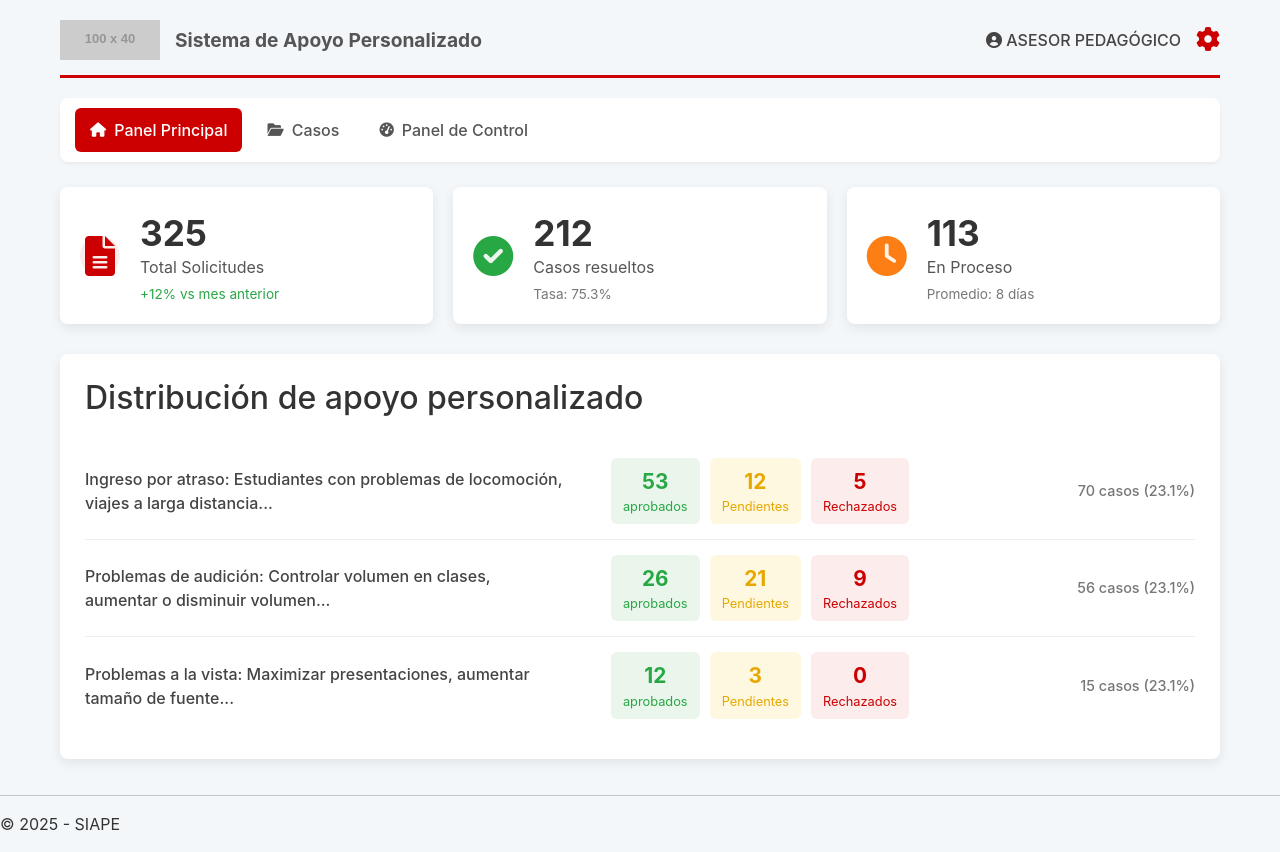
After one commit to Wiccaos/SIAPE-test, a Django app: template SIAPE/templates/SIAPE/dashboard_asesor.html in a window 1280 px wide. The commit adds this page. Run offline with Django 5.2, Linux system fonts and the light colour scheme; the template is opened without the code that fills it, so the values that code supplies are empty; grey boxes labelled with a size stand in for pictures from a placeholder-image service; parts of the project's set-up code (start-up, migrations or seed data) failed here and were passed over; some libraries are stand-ins or nearby versions.

Commit message:
testeo de frontend

```diff
--- a/DRF/settings.py
+++ b/DRF/settings.py
@@ -145,7 +145,7 @@ DEFAULT_AUTO_FIELD = 'django.db.models.BigAutoField'
 # Guardado de archivos en el servidor
 MEDIA_ROOT = os.path.join(BASE_DIR, 'media')
 
-# URL pulbica para el navegador
+# URL publica para el navegador
 MEDIA_URL = '/media/'
 
 # Redireccionar al inicio despues de login
--- a/DRF/urls.py
+++ b/DRF/urls.py
@@ -43,6 +43,7 @@ urlpatterns = [
     # URL's de la app SIAPE
     path('SIAPE/', include('SIAPE.urls')),
     path('formulario-solicitud/', views.vista_formulario_solicitud, name='formulario-solicitud'),
+    path('dashboard/asesor/', views.dashboard_asesor, name='dashboard_asesor'),
 
     # URLs documentación
     path('swagger/', schema_view.with_ui('swagger', cache_timeout=0), name='schema-swagger-ui'),
--- a/SIAPE/models.py
+++ b/SIAPE/models.py
@@ -181,7 +181,7 @@ class Solicitudes(models.Model):
         on_delete=models.SET_NULL,
         null=True,
         blank=True,
-        limit_choices_to={'rol__nombre_rol': 'Asesor Pedagogico'}
+        limit_choices_to={'rol__nombre_rol': 'Asesor Pedagógico'}
     )
 
     class Meta:
--- a/SIAPE/permissions.py
+++ b/SIAPE/permissions.py
@@ -24,8 +24,7 @@ class IsAsesorPedagogico(BasePermission):
             return False
 
         # Compara el rol
-        return rol_usuario == 'Asesor Pedagogico'
-
+        return rol_usuario == 'Asesor Pedagógico'
 
 class IsDocente(BasePermission):
     """
--- /dev/null
+++ b/SIAPE/static/CSS/dashboard.css
@@ -0,0 +1,202 @@
+/* --- ESTILOS GENERALES --- */
+body {
+    background-color: #f4f7fa; /* Fondo gris claro como el mockup */
+    color: #333;
+    font-family: -apple-system, BlinkMacSystemFont, "Segoe UI", Roboto, "Helvetica Neue", Arial, sans-serif;
+    margin: 0;
+}
+
+.main-content {
+    width: 100%;
+    max-width: 1200px; /* Ancho máximo del dashboard */
+    margin: 0 auto; /* Centrado */
+    padding: 20px;
+    box-sizing: border-box;
+}
+
+/* --- ENCABEZADO (HEADER) --- */
+.dashboard-header {
+    display: flex;
+    justify-content: space-between;
+    align-items: center;
+    padding-bottom: 15px;
+    border-bottom: 3px solid #cc0000; /* Línea roja de Inacap */
+    margin-bottom: 20px;
+}
+
+.header-logo {
+    display: flex;
+    align-items: center;
+    gap: 15px;
+}
+.header-logo img {
+    height: 40px; /* Altura del logo */
+    display: block;
+}
+.header-logo span {
+    font-size: 1.2rem;
+    font-weight: bold;
+    color: #555;
+}
+
+.header-user {
+    display: flex;
+    align-items: center;
+    gap: 15px;
+    color: #444;
+    font-weight: 500;
+}
+.header-config {
+    color: #cc0000;
+    font-size: 1.5rem;
+    text-decoration: none;
+}
+
+/* --- NAVEGACIÓN (NAV) --- */
+.dashboard-nav {
+    display: flex;
+    gap: 10px;
+    margin-bottom: 25px;
+    background-color: #ffffff;
+    padding: 10px 15px;
+    border-radius: 8px;
+    box-shadow: 0 2px 4px rgba(0, 0, 0, 0.05);
+}
+
+.nav-item {
+    padding: 10px 15px;
+    text-decoration: none;
+    color: #555;
+    font-weight: 500;
+    border-radius: 6px;
+    display: flex;
+    align-items: center;
+    gap: 8px;
+}
+.nav-item:hover {
+    background-color: #f0f0f0;
+}
+/* El botón "activo" del mockup */
+.nav-item.active {
+    background-color: #cc0000;
+    color: #ffffff;
+}
+.nav-item i {
+    font-size: 0.9rem; /* Tamaño del icono */
+}
+
+
+/* --- TARJETAS KPI (KPIs) --- */
+.kpi-container {
+    display: grid;
+    grid-template-columns: repeat(auto-fit, minmax(250px, 1fr)); /* Responsive */
+    gap: 20px;
+    margin-bottom: 30px;
+}
+
+.kpi-card {
+    background-color: #ffffff;
+    border-radius: 8px;
+    padding: 20px;
+    box-shadow: 0 4px 12px rgba(0, 0, 0, 0.08);
+    display: flex;
+    align-items: center;
+    gap: 20px;
+}
+
+.kpi-icon {
+    font-size: 2.5rem; /* Icono grande */
+    padding: 15px;
+    border-radius: 50%;
+    display: flex;
+    align-items: center;
+    justify-content: center;
+    width: 40px;
+    height: 40px;
+}
+/* Colores de iconos (basado en mockup) */
+.icon-solicitudes { color: #cc0000; background-color: #fdecec; }
+.icon-resueltos { color: #28a745; background-color: #eaf6ec; }
+.icon-proceso { color: #fd7e14; background-color: #fff3e8; }
+
+.kpi-info {
+    display: flex;
+    flex-direction: column;
+}
+.kpi-value {
+    font-size: 2.2rem;
+    font-weight: bold;
+    color: #333;
+}
+.kpi-label {
+    font-size: 1rem;
+    color: #555;
+    margin-top: -5px;
+}
+.kpi-detail {
+    font-size: 0.85rem;
+    color: #777;
+    margin-top: 5px;
+}
+.kpi-detail.increase {
+    color: #28a745; /* Verde para aumentos */
+}
+
+/* --- GRILLA DE DISTRIBUCIÓN (Support Grid) --- */
+.support-grid-container {
+    background-color: #ffffff;
+    border-radius: 8px;
+    padding: 25px;
+    box-shadow: 0 4px 12px rgba(0, 0, 0, 0.08);
+}
+.support-grid-container h2 {
+    margin-top: 0;
+    margin-bottom: 25px;
+    color: #333;
+}
+
+.support-row {
+    display: grid;
+    grid-template-columns: 2fr 1.5fr 1fr; /* 3 columnas */
+    align-items: center;
+    gap: 15px;
+    padding: 15px 0;
+    border-bottom: 1px solid #eee;
+}
+.support-row:last-child {
+    border-bottom: none;
+}
+
+.support-title {
+    font-weight: 500;
+    color: #444;
+}
+
+.support-stats {
+    display: flex;
+    gap: 10px;
+    justify-content: center;
+}
+.stat-box {
+    padding: 8px 12px;
+    border-radius: 6px;
+    text-align: center;
+    font-size: 0.8rem;
+    min-width: 80px;
+}
+.stat-box strong {
+    display: block;
+    font-size: 1.3rem;
+    font-weight: bold;
+}
+/* Colores de cajas de estado (basado en mockup) */
+.stat-box.approved { background-color: #eaf6ec; color: #28a745; }
+.stat-box.pending  { background-color: #fff8e1; color: #e6a800; }
+.stat-box.rejected { background-color: #fdecec; color: #cc0000; }
+
+.support-total {
+    font-size: 0.9rem;
+    font-weight: 500;
+    color: #777;
+    text-align: right;
+}
--- /dev/null
+++ b/SIAPE/templates/SIAPE/dashboard_asesor.html
@@ -0,0 +1,159 @@
+{% extends "plantilla.html" %}
+{% load static %}
+
+{% block title %}
+    Panel Principal - Asesor | SIAPE
+{% endblock %}
+
+{% block content %}
+<div class="dashboard-container">
+
+    <!-- Encabezado del Dashboard (Mockup P.11) -->
+    <header class="dashboard-header">
+        <div class="header-logo">
+            <img src="https://placehold.co/100x40/cc0000/FFFFFF?text=INACAP" alt="Logo Inacap">
+            <span>Sistema de Apoyo Personalizado</span>
+        </div>
+        <div class="header-user">
+            <span><i class="fas fa-user-circle"></i> ASESOR PEDAGÓGICO</span>
+            <a href="#" class="header-config" title="Configuración">
+                <i class="fas fa-cog"></i>
+            </a>
+        </div>
+    </header>
+
+    <!-- Navegación del Dashboard (Mockup P.11) -->
+    <nav class="dashboard-nav">
+        <a href="#" class="nav-item active">
+            <i class="fas fa-home"></i>
+            Panel Principal
+        </a>
+        <a href="#" class="nav-item">
+            <i class="fas fa-folder-open"></i>
+            Casos
+        </a>
+        <a href="#" class="nav-item">
+            <i class="fas fa-tachometer-alt"></i>
+            Panel de Control
+        </a>
+    </nav>
+
+    <!-- Contenedor de KPIs (Tarjetas superiores) -->
+    <section class="kpi-container">
+        <!-- Tarjeta 1: Total Solicitudes -->
+        <div class="kpi-card">
+            <div class="kpi-icon icon-solicitudes">
+                <i class="fas fa-file-alt"></i>
+            </div>
+            <div class="kpi-info">
+                <span class="kpi-value">325</span>
+                <span class="kpi-label">Total Solicitudes</span>
+                <span class="kpi-detail increase">+12% vs mes anterior</span>
+            </div>
+        </div>
+
+        <!-- Tarjeta 2: Casos Resueltos -->
+        <div class="kpi-card">
+            <div class="kpi-icon icon-resueltos">
+                <i class="fas fa-check-circle"></i>
+            </div>
+            <div class="kpi-info">
+                <span class="kpi-value">212</span>
+                <span class="kpi-label">Casos resueltos</span>
+                <span class="kpi-detail">Tasa: 75.3%</span>
+            </div>
+        </div>
+
+        <!-- Tarjeta 3: En Proceso -->
+        <div class="kpi-card">
+            <div class="kpi-icon icon-proceso">
+                <i class="fas fa-clock"></i>
+            </div>
+            <div class="kpi-info">
+                <span class="kpi-value">113</span>
+                <span class="kpi-label">En Proceso</span>
+                <span class="kpi-detail">Promedio: 8 días</span>
+            </div>
+        </div>
+    </section>
+
+    <!-- Contenedor de Distribución (Grilla inferior) -->
+    <section class="support-grid-container">
+        <h2>Distribución de apoyo personalizado</h2>
+
+        <!-- Fila 1: Ingreso por atraso -->
+        <div class="support-row">
+            <div class="support-title">
+                Ingreso por atraso: Estudiantes con problemas de locomoción, viajes a larga distancia...
+            </div>
+            <div class="support-stats">
+                <div class="stat-box approved">
+                    <strong>53</strong>
+                    <span>aprobados</span>
+                </div>
+                <div class="stat-box pending">
+                    <strong>12</strong>
+                    <span>Pendientes</span>
+                </div>
+                <div class="stat-box rejected">
+                    <strong>5</strong>
+                    <span>Rechazados</span>
+                </div>
+            </div>
+            <div class="support-total">
+                70 casos (23.1%)
+            </div>
+        </div>
+
+        <!-- Fila 2: Problemas de audición -->
+        <div class="support-row">
+            <div class="support-title">
+                Problemas de audición: Controlar volumen en clases, aumentar o disminuir volumen...
+            </div>
+            <div class="support-stats">
+                <div class="stat-box approved">
+                    <strong>26</strong>
+                    <span>aprobados</span>
+                </div>
+                <div class="stat-box pending">
+                    <strong>21</strong>
+                    <span>Pendientes</span>
+                </div>
+                <div class="stat-box rejected">
+                    <strong>9</strong>
+                    <span>Rechazados</span>
+                </div>
+            </div>
+            <div class="support-total">
+                56 casos (23.1%)
+            </div>
+        </div>
+
+        <!-- Fila 3: Problemas a la vista -->
+        <div class="support-row">
+            <div class="support-title">
+                Problemas a la vista: Maximizar presentaciones, aumentar tamaño de fuente...
+            </div>
+            <div class="support-stats">
+                <div class="stat-box approved">
+                    <strong>12</strong>
+                    <span>aprobados</span>
+                </div>
+                <div class="stat-box pending">
+                    <strong>3</strong>
+                    <span>Pendientes</span>
+                </div>
+                <div class="stat-box rejected">
+                    <strong>0</strong>
+                    <span>Rechazados</span>
+                </div>
+            </div>
+            <div class="support-total">
+                15 casos (23.1%)
+            </div>
+        </div>
+
+    </section>
+
+</div>
+{% endblock %}
--- a/SIAPE/templates/plantilla.html
+++ b/SIAPE/templates/plantilla.html
@@ -1,16 +1,32 @@
+{% load static %}
 <!DOCTYPE html>
 <html lang="es">
 <head>
     <meta charset="UTF-8">
     <meta name="viewport" content="width=device-width, initial-scale=1.0">
-    <title>Document</title>
+
+    <title>{% block title %}SIAPE{% endblock %}</title>
+
+    <link rel="stylesheet" href="{% static 'CSS/bootstrap.css' %}">
+    <link rel="stylesheet" href="{% static 'CSS/dashboard.css' %}">
+
+    <link rel="stylesheet" href="https://cdnjs.cloudflare.com/ajax/libs/font-awesome/6.0.0-beta3/css/all.min.css">
+
 </head>
 <body>
-    <h1>SIAPE</h1>
 
-    <hr />
-    <footer>
-      <p>&copy; 2025 FV</p>
-    </footer>
+    <!-- Contenedor principal de la app -->
+    <div class="app-container">
+        <main class="main-content">
+            {% block content %}
+            {% endblock %}
+        </main>
+
+        <hr />
+        <footer>
+          <p>&copy; 2025 - SIAPE</p>
+        </footer>
+    </div>
+
 </body>
 </html>
```
Also changed, not shown: SIAPE/serializer.py (+29 -2 lines), SIAPE/templates/SIAPE/inicio.html (+12 -17 lines), SIAPE/views.py (+31 -0 lines), SIAPE/static/IMG/logo-footer.png (added).
